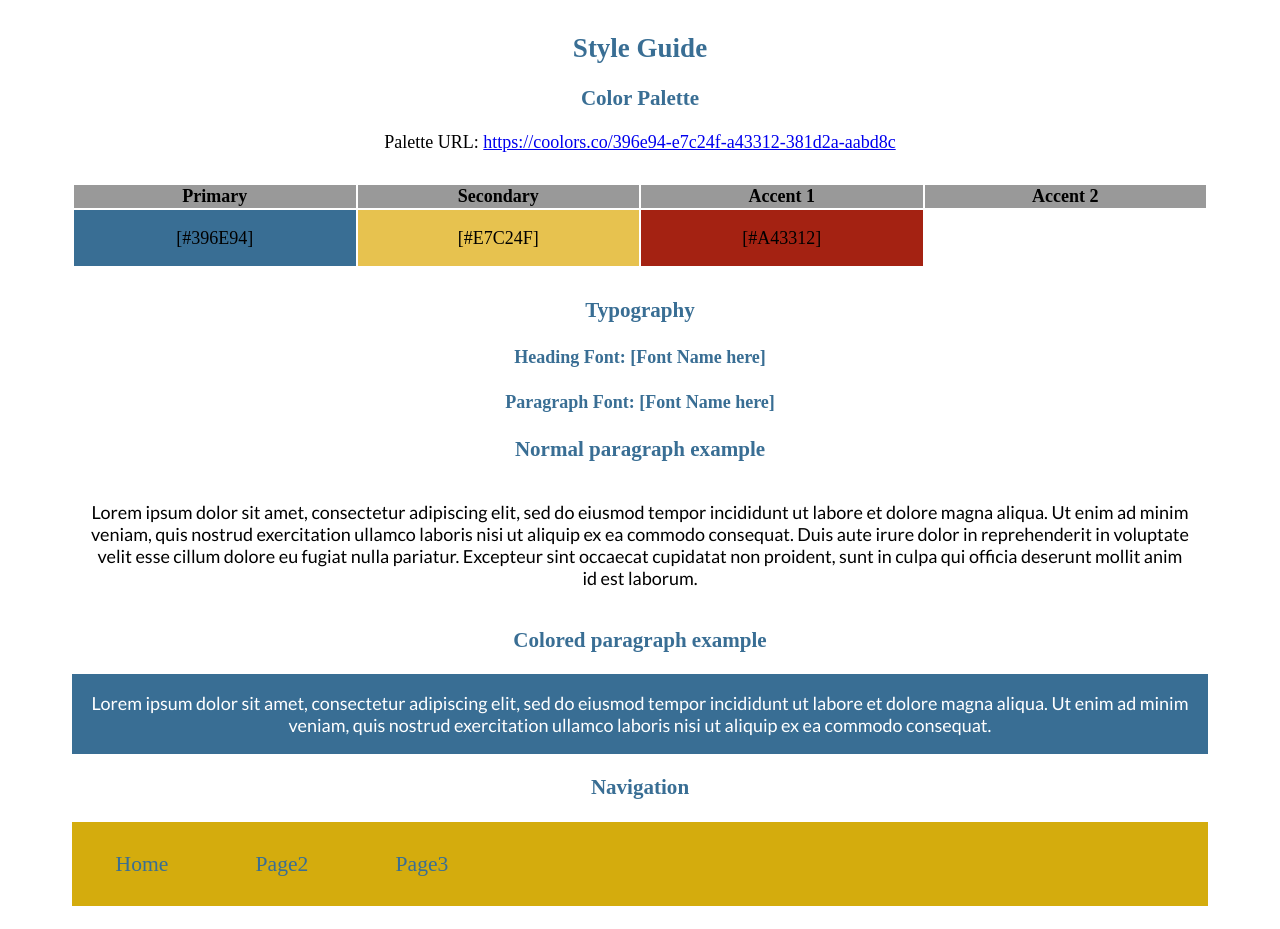
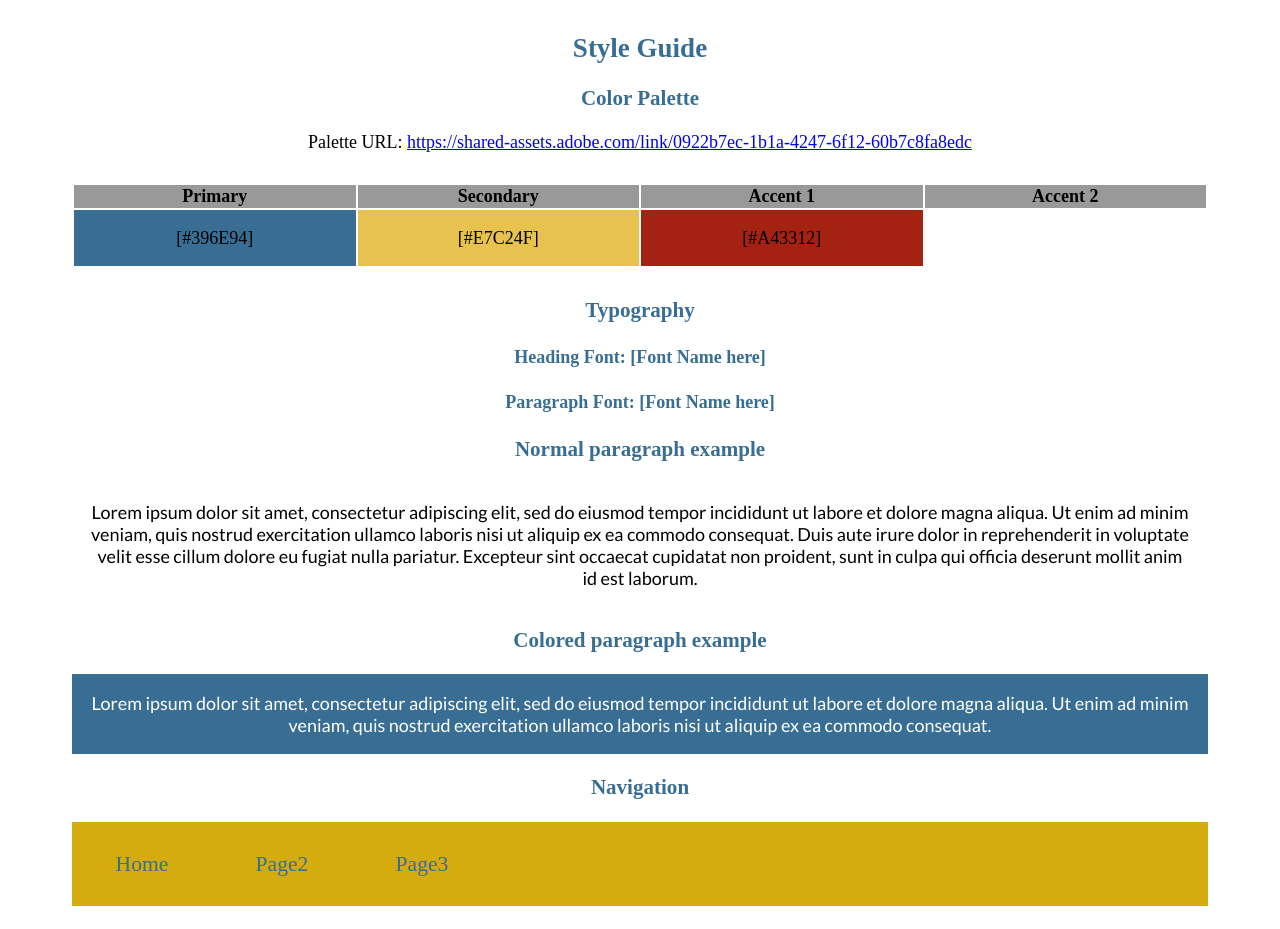
Before and after one commit to theonlyruneyouknow/wwd130, a plain HTML site: page personalsite/site-plan.html in a window 1280 px wide. Shown: the part 922-1851 px from the top of the page. Drawn offline with Linux system fonts and the light colour scheme; a web font is replaced by a local one.

Commit message:
color link included

```diff
--- a/personalsite/site-plan.html
+++ b/personalsite/site-plan.html
@@ -46,8 +46,8 @@
       <!--  The colors you choose for a website are one of the most important decisions you will make. Follow the instructions on the activity in iLearn then return and replace the color codes below with the hex color codes (the 6 digit numbers that show at the bottom of each color) for the colors you have chosen below.  You should have at least 2 colors but do not have to fill in all 4 if you do not need them.  -->
 
       <!-- Copy and paste the URL to your finished palette below Make sure to paste it into both spots -->
-      Palette URL: <a href="https://coolors.co/396e94-e7c24f-a43312-381d2a-aabd8c" target="_blank">https://coolors.co/396e94-e7c24f-a43312-381d2a-aabd8c</a>
-
+<!--      Palette URL: <a href="https://coolors.co/396e94-e7c24f-a43312-381d2a-aabd8c" target="_blank">https://coolors.co/396e94-e7c24f-a43312-381d2a-aabd8c</a>-->
+      Palette URL: <a href="https://shared-assets.adobe.com/link/0922b7ec-1b1a-4247-6f12-60b7c8fa8edc" target="_blank">https://shared-assets.adobe.com/link/0922b7ec-1b1a-4247-6f12-60b7c8fa8edc</a>
 
       <table class="colors">
         <tr><th>Primary</th><th>Secondary</th><th>Accent 1</th><th>Accent 2</th></tr>
```
